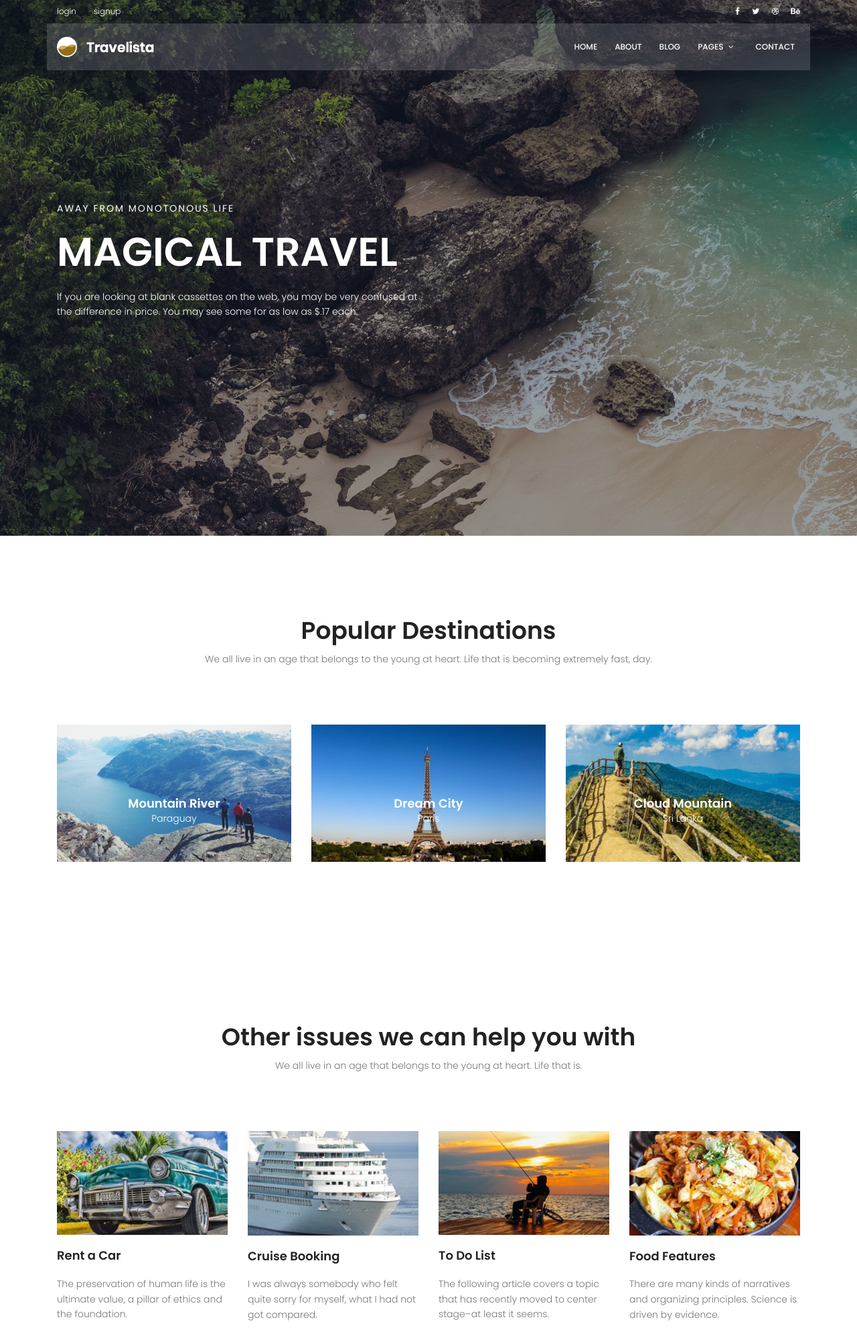
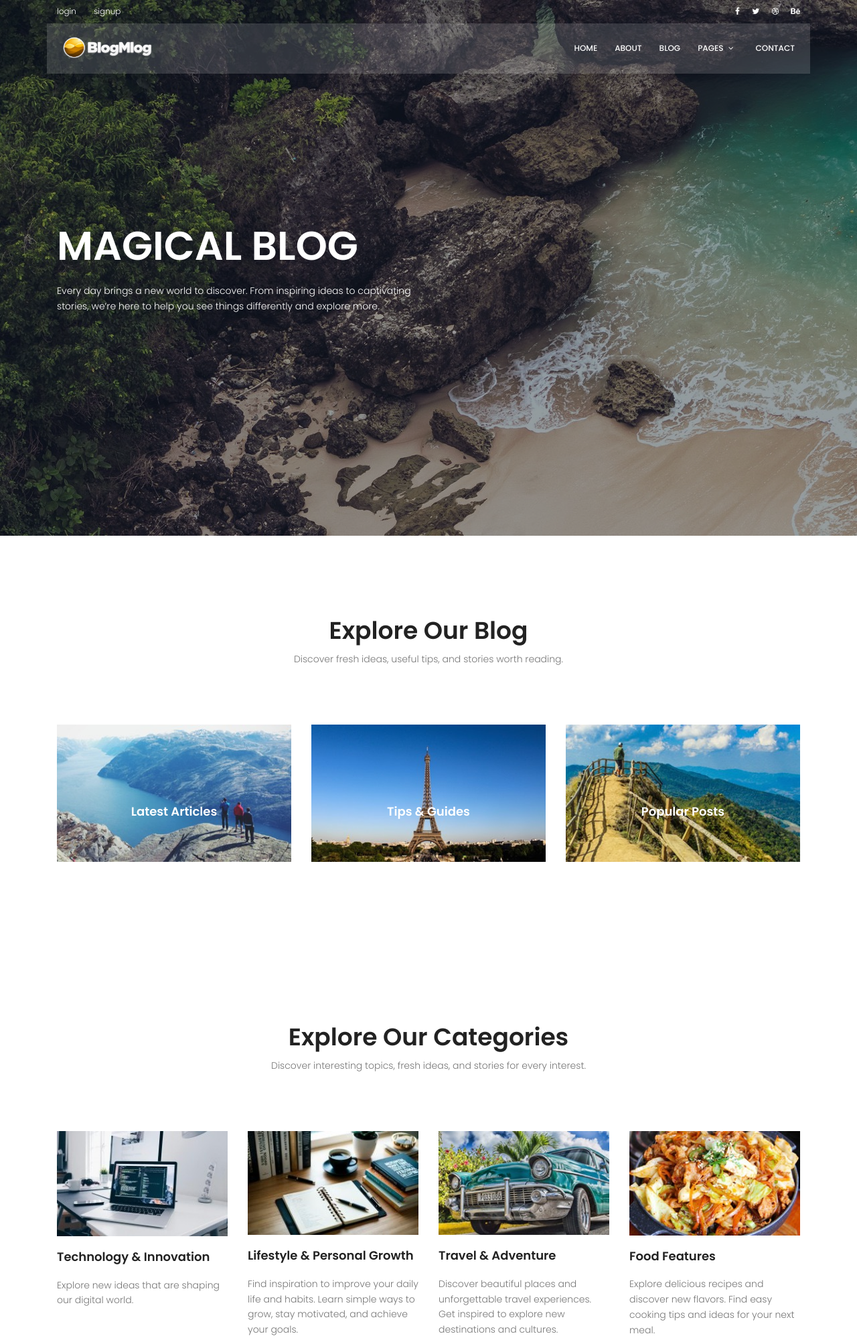
Before and after one commit to sobhan-al/start_django, a Django app: page / in a window 1280 px wide. Shown: the top 1998 px of the page at 67% size. Run offline with Django 5.2, Linux system fonts and the light colour scheme; data that the repository does not hold is empty; some libraries are stand-ins or nearby versions.

Commit message:
edited blog_index template and base.html

```diff
--- a/templates/base.html
+++ b/templates/base.html
@@ -17,7 +17,7 @@
     <!-- meta character set -->
     <meta charset="UTF-8">
     <!-- Site Title -->
-    <title>Travel</title>
+    <title>Blog</title>
 
     <link href="https://fonts.googleapis.com/css?family=Poppins:100,200,400,300,500,600,700" rel="stylesheet">
     <!--
@@ -206,7 +206,7 @@
         <div class="container main-menu">
             <div class="row align-items-center justify-content-between d-flex">
                 <div id="logo">
-                    <a href="{% url 'website:index' %}"><img src="{% static 'img/logo.png' %}" alt="" title="" /></a>
+                    <a href="{% url 'website:index' %}"><img style="width: 147px; height: 35px; object-fit: cover;" src="{% static 'img/logo.png' %}" alt="" title="" /></a>
                 </div>
                 <nav id="nav-menu-container">
                     <ul class="nav-menu">
@@ -328,12 +328,9 @@
 
             <div class="row footer-bottom d-flex justify-content-between align-items-center">
                 <p class="col-lg-8 col-sm-12 footer-text m-0">
-                    <!-- Link back to Colorlib can't be removed. Template is licensed under CC BY 3.0. -->
-                    Copyright &copy;
-                    <script>document.write(new Date().getFullYear());</script> All rights reserved | This template is
-                    made with <i class="fa fa-heart-o" aria-hidden="true"></i> by <a href="#"
+                    <script>document.write(new Date().getFullYear());</script>
+                    Made with <i class="fa fa-heart-o" aria-hidden="true"></i> by <a href="#"
                         target="_blank">SBalavi</a>
-                    <!-- Link back to Colorlib can't be removed. Template is licensed under CC BY 3.0. -->
                 </p>
                 <div class="col-lg-4 col-sm-12 footer-social">
                     <a href="#"><i class="fa fa-facebook"></i></a>
--- a/templates/blog/blog-home.html
+++ b/templates/blog/blog-home.html
@@ -102,7 +102,7 @@
 								{% endfor %}
 							</ul>
 							<div class="user-details row">
-								<p class="user-name col-lg-12 col-md-12 col-6"><a href="{% url 'blog:author' author_username=post.author.username %}">{{ post.author.get_full_name }}</a> <span
+								<p class="user-name col-lg-12 col-md-12 col-6"><a href="{% url 'blog:author' author_username=post.author.username %}">{{ post.author.username }}</a> <span
 										class="lnr lnr-user"></span></p>
 								<p class="date col-lg-12 col-md-12 col-6">{{ post.publish_date|naturaltime}} <span
 										class="lnr lnr-calendar-full"></span></p>
@@ -117,7 +117,7 @@
 								<img class="img-fluid" src="{{ post.image.url }}" alt="">
 							</div>
 							<a class="posts-title" href="{% url 'blog:single' pid=post.id %}">
-								<h3>{{next_post.title}}</h3>
+								<h3>{{post.title}}</h3>
 							</a>
 							<p class="excert">
 								{{ post.content|truncatechars:100|safe }}
--- a/templates/website/index.html
+++ b/templates/website/index.html
@@ -12,11 +12,10 @@
 		<div class="container">
 			<div class="row fullscreen align-items-center justify-content-between">
 				<div class="col-lg-6 col-md-6 banner-left">
-					<h6 class="text-white">Away from monotonous life</h6>
-					<h1 class="text-white">Magical Travel</h1>
+					<h6 class="text-white"></h6>
+					<h1 class="text-white">Magical Blog</h1>
 					<p class="text-white">
-						If you are looking at blank cassettes on the web, you may be very confused at the difference in
-						price. You may see some for as low as $.17 each.
+						Every day brings a new world to discover. From inspiring ideas to captivating stories, we’re here to help you see things differently and explore more.
 					</p>
 
 				</div>
@@ -32,9 +31,8 @@
 			<div class="row d-flex justify-content-center">
 				<div class="menu-content pb-70 col-lg-8">
 					<div class="title text-center">
-						<h1 class="mb-10">Popular Destinations</h1>
-						<p>We all live in an age that belongs to the young at heart. Life that is becoming extremely
-							fast, day.</p>
+						<h1 class="mb-10">Explore Our Blog</h1>
+						<p>Discover fresh ideas, useful tips, and stories worth reading.</p>
 					</div>
 				</div>
 			</div>
@@ -46,9 +44,9 @@
 							<img class="img-fluid" src="{% static 'img/d1.jpg' %}" alt="">
 						</div>
 						<div class="desc">
-							<a href="#" class="price-btn">$150</a>
-							<h4>Mountain River</h4>
-							<p>Paraguay</p>
+							<a href="{% url 'blog:index' %}" class="price-btn">take a look</a>
+							<h4>Latest Articles</h4>
+							<p></p>
 						</div>
 					</div>
 				</div>
@@ -59,9 +57,9 @@
 							<img class="img-fluid" src="{% static 'img/d2.jpg' %}" alt="">
 						</div>
 						<div class="desc">
-							<a href="#" class="price-btn">$250</a>
-							<h4>Dream City</h4>
-							<p>Paris</p>
+							<a href="{% url 'blog:index' %}" class="price-btn">take a look</a>
+							<h4>Tips & Guides</h4>
+							<p></p>
 						</div>
 					</div>
 				</div>
@@ -72,9 +70,9 @@
 							<img class="img-fluid" src="{% static 'img/d3.jpg' %}" alt="">
 						</div>
 						<div class="desc">
-							<a href="#" class="price-btn">$350</a>
-							<h4>Cloud Mountain</h4>
-							<p>Sri Lanka</p>
+							<a href="{% url 'blog:index' %}" class="price-btn">take a look</a>
+							<h4>Popular Posts</h4>
+							<p></p>
 						</div>
 					</div>
 				</div>
@@ -90,8 +88,8 @@
 			<div class="row d-flex justify-content-center">
 				<div class="menu-content pb-70 col-lg-9">
 					<div class="title text-center">
-						<h1 class="mb-10">Other issues we can help you with</h1>
-						<p>We all live in an age that belongs to the young at heart. Life that is.</p>
+						<h1 class="mb-10">Explore Our Categories</h1>
+						<p>Discover interesting topics, fresh ideas, and stories for every interest.</p>
 					</div>
 				</div>
 			</div>
@@ -99,40 +97,41 @@
 				<div class="col-lg-3 col-md-6">
 					<div class="single-other-issue">
 						<div class="thumb">
-							<img class="img-fluid" src="{% static 'img/o1.jpg' %}" alt="">
+							<img class="img-fluid" src="{% static 'img/peo2.jpg' %}" alt="">
 						</div>
-						<a href="#">
-							<h4>Rent a Car</h4>
+						<a href="{% url 'blog:categories' name='programming' %}">
+							<h4>Technology & Innovation</h4>
 						</a>
 						<p>
-							The preservation of human life is the ultimate value, a pillar of ethics and the foundation.
+							Explore new ideas that are shaping our digital world.
 						</p>
 					</div>
 				</div>
 				<div class="col-lg-3 col-md-6">
 					<div class="single-other-issue">
 						<div class="thumb">
-							<img class="img-fluid" src="{% static 'img/o2.jpg' %}" alt="">
+							<img class="img-fluid" src="{% static 'img/dddd22.jpg' %}" alt="">
 						</div>
-						<a href="#">
-							<h4>Cruise Booking</h4>
+						<a href="{% url 'blog:categories' name='book' %}">
+							<h4>Lifestyle & Personal Growth</h4>
 						</a>
 						<p>
-							I was always somebody who felt quite sorry for myself, what I had not got compared.
+							Find inspiration to improve your daily life and habits.
+							Learn simple ways to grow, stay motivated, and achieve your goals.
 						</p>
 					</div>
 				</div>
 				<div class="col-lg-3 col-md-6">
 					<div class="single-other-issue">
 						<div class="thumb">
-							<img class="img-fluid" src="{% static 'img/o3.jpg' %}" alt="">
+							<img class="img-fluid" src="{% static 'img/o1.jpg' %}" alt="">
 						</div>
-						<a href="#">
-							<h4>To Do List</h4>
+						<a href="{% url 'blog:categories' name='trip' %}">
+							<h4>Travel & Adventure</h4>
 						</a>
 						<p>
-							The following article covers a topic that has recently moved to center stage–at least it
-							seems.
+							Discover beautiful places and unforgettable travel experiences.
+							Get inspired to explore new destinations and cultures.
 						</p>
 					</div>
 				</div>
@@ -141,11 +140,12 @@
 						<div class="thumb">
 							<img class="img-fluid" src="{% static 'img/o4.jpg' %}" alt="">
 						</div>
-						<a href="#">
+						<a href="{% url 'blog:categories' name='food' %}">
 							<h4>Food Features</h4>
 						</a>
 						<p>
-							There are many kinds of narratives and organizing principles. Science is driven by evidence.
+							Explore delicious recipes and discover new flavors.
+							Find easy cooking tips and ideas for your next meal.
 						</p>
 					</div>
 				</div>
@@ -164,22 +164,22 @@
 			<div class="row align-items-center justify-content-end">
 				<div class="col-lg-6 col-md-12 home-about-left">
 					<h1>
-						Did not find your Package? <br>
-						Feel free to ask us. <br>
-						We‘ll make it for you
+						Got Something to Share?<br>
+						Your Next Story Starts Here! <br>
 					</h1>
 					<p>
-						inappropriate behavior is often laughed off as “boys will be boys,” women face higher conduct
-						standards especially in the workplace. That’s why it’s crucial that, as women, our behavior on
-						the job is beyond reproach. inappropriate behavior is often laughed.
+						A little idea, a personal story,
+						 or something you’ve always wanted to share? We’d love to hear it!
+						  Turn your thoughts into a post, share what inspires you, and let your words connect with people who care.
+						   Who knows? Your next post might be someone’s favorite read.
 					</p>
-					<a href="#" class="primary-btn text-uppercase">request custom price</a>
+					<a href="{% url 'account_login' %}" class="primary-btn text-uppercase">create something wonderful</a>
 				</div>
 				<div class="col-lg-6 col-md-12 home-about-right no-padding">
 					<img class="img-fluid" src="{% static 'img/about-img.jpg' %}" alt="">
 				</div>
 			</div>
-		</div>
+		</div>c
 	</section>
 	<!-- End home-about Area -->
 
```
Also changed, not shown: statics/img/Peo2.jpg (added), statics/img/dddd22.jpg (added), statics/img/jj11.jpg (added), statics/img/llltrro.jpg (added), statics/img/logo.png.
